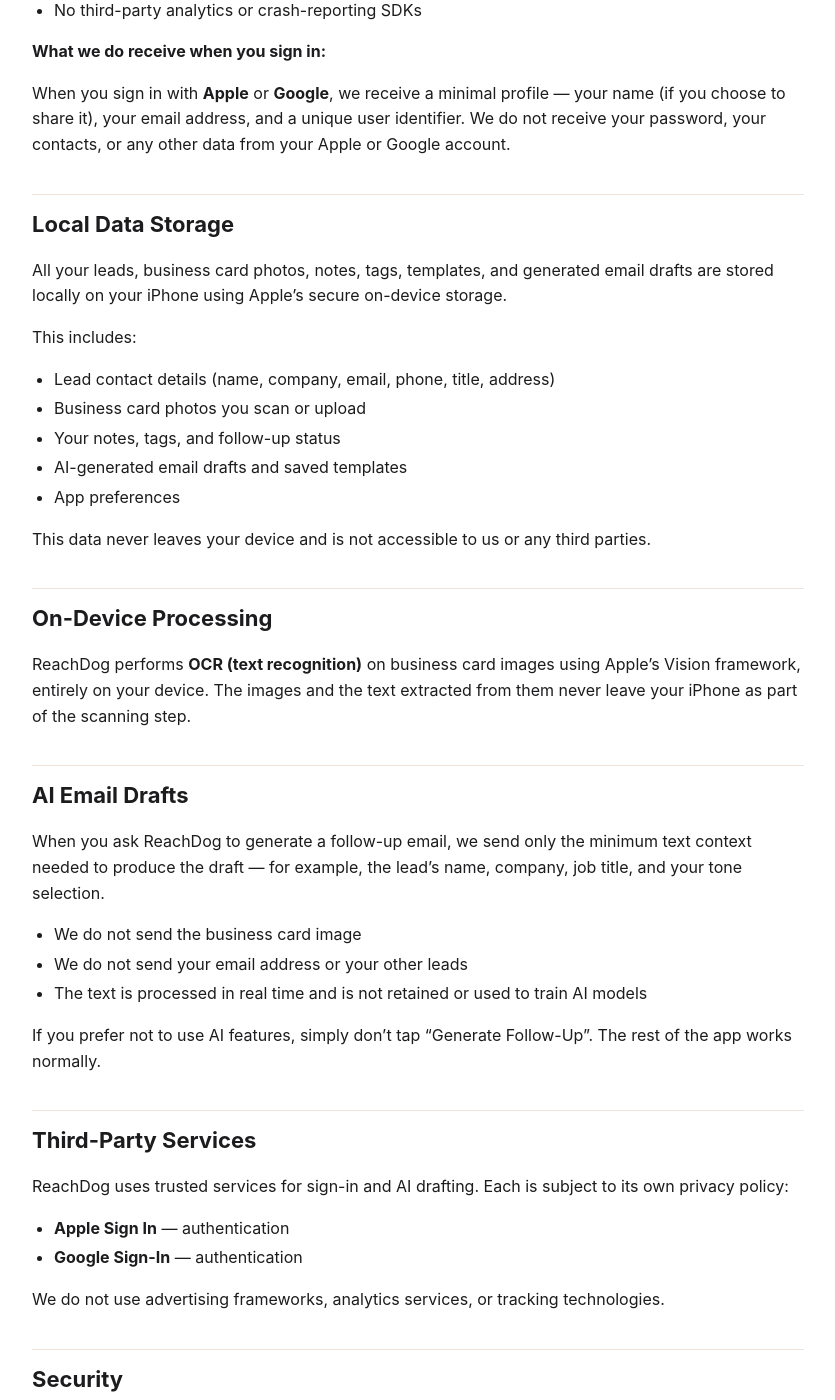
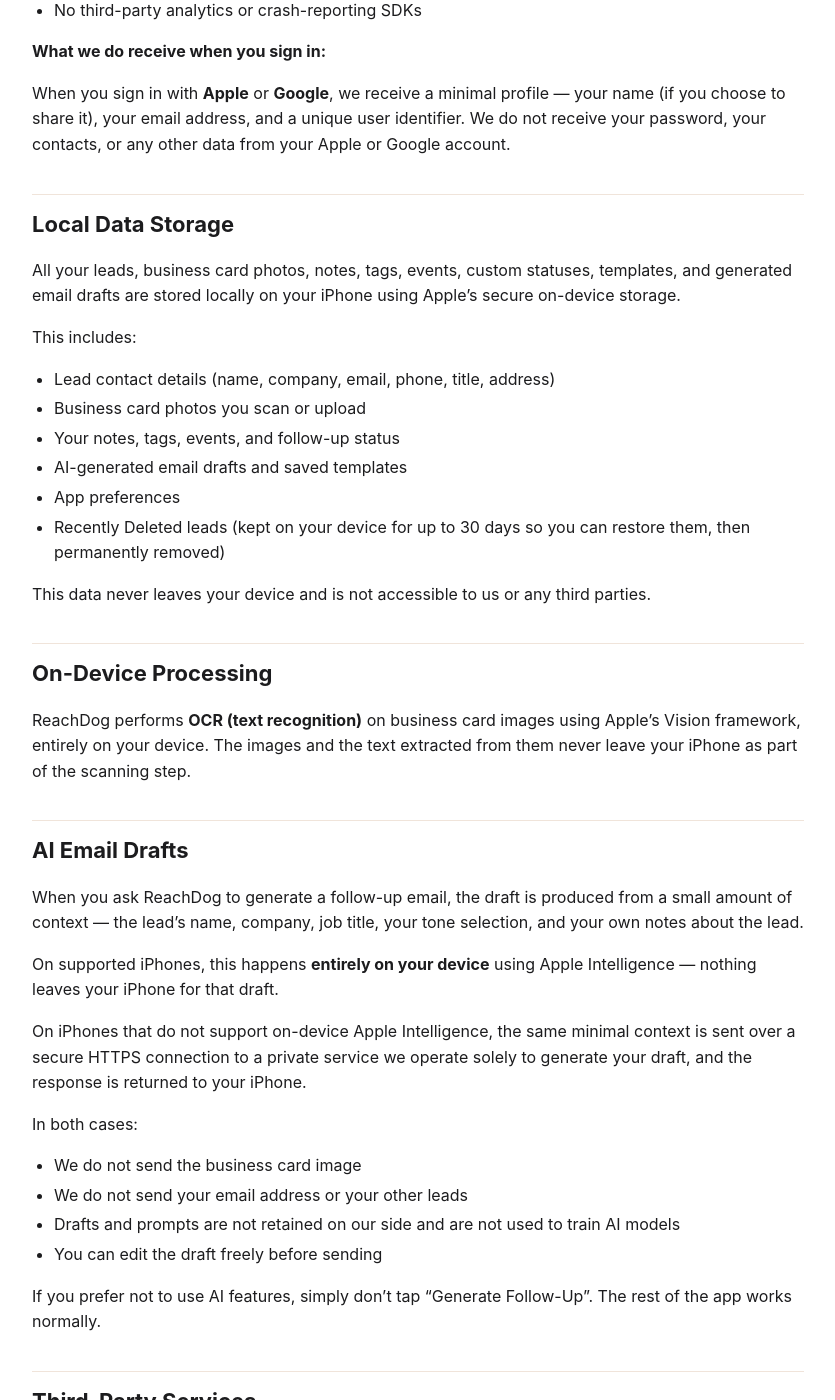
Before and after one commit to biceps1/ReachDogPrivacy-Support, a Jekyll site: the page built from index.md, in a window 1280 px wide and 1400 px high, scrolled down 805 px. Shown: the whole window, without its empty margins (222-1057 px from the left). Built offline with Jekyll 4.4.1, drawn with Linux system fonts in a browser that asks for light colours; some of the changed text lies outside the part shown.

Commit message:
Update Privacy & Support for v1.2 (iPhone-only, AI on-device option, Recently Deleted, swipe-to-delete)

```diff
--- a/index.md
+++ b/index.md
@@ -5,11 +5,11 @@ title: Privacy & Support
 
 # Privacy Policy
 
-**Last Updated:** April 25, 2026
+**Last Updated:** May 13, 2026
 
 ## Introduction
 
-ReachDog for iOS respects your privacy. This Privacy Policy explains how information is handled when you use ReachDog on your iPhone or iPad.
+ReachDog for iOS respects your privacy. This Privacy Policy explains how information is handled when you use ReachDog on your iPhone.
 
 ✓ Your business cards, leads, and notes stay on your device. We do not sell, rent, or share your data.
 
@@ -31,15 +31,16 @@ When you sign in with **Apple** or **Google**, we receive a minimal profile —
 
 ## Local Data Storage
 
-All your leads, business card photos, notes, tags, templates, and generated email drafts are stored locally on your iPhone using Apple's secure on-device storage.
+All your leads, business card photos, notes, tags, events, custom statuses, templates, and generated email drafts are stored locally on your iPhone using Apple's secure on-device storage.
 
 This includes:
 
 - Lead contact details (name, company, email, phone, title, address)
 - Business card photos you scan or upload
-- Your notes, tags, and follow-up status
+- Your notes, tags, events, and follow-up status
 - AI-generated email drafts and saved templates
 - App preferences
+- Recently Deleted leads (kept on your device for up to 30 days so you can restore them, then permanently removed)
 
 This data never leaves your device and is not accessible to us or any third parties.
 
@@ -49,11 +50,18 @@ ReachDog performs **OCR (text recognition)** on business card images using Apple
 
 ## AI Email Drafts
 
-When you ask ReachDog to generate a follow-up email, we send only the minimum text context needed to produce the draft — for example, the lead's name, company, job title, and your tone selection.
+When you ask ReachDog to generate a follow-up email, the draft is produced from a small amount of context — the lead's name, company, job title, your tone selection, and your own notes about the lead.
+
+On supported iPhones, this happens **entirely on your device** using Apple Intelligence — nothing leaves your iPhone for that draft.
+
+On iPhones that do not support on-device Apple Intelligence, the same minimal context is sent over a secure HTTPS connection to a private service we operate solely to generate your draft, and the response is returned to your iPhone.
+
+In both cases:
 
 - We do not send the business card image
 - We do not send your email address or your other leads
-- The text is processed in real time and is not retained or used to train AI models
+- Drafts and prompts are not retained on our side and are not used to train AI models
+- You can edit the draft freely before sending
 
 If you prefer not to use AI features, simply don't tap "Generate Follow-Up". The rest of the app works normally.
 
@@ -162,7 +170,12 @@ Yes. **Settings → Email** lets you pick your default.
 
 ### How do I delete a lead?
 
-Swipe left on any row in the Leads tab and tap **Delete**.
+You have two ways:
+
+- **From the Leads list:** swipe left on the lead and tap **Delete**.
+- **From the lead's profile:** open the lead and tap the **trash** icon at the top-right, then confirm.
+
+Either way, the lead moves to **Recently Deleted** (Settings → Recently Deleted) where it stays for up to 30 days so you can restore it. After 30 days it is permanently removed from your iPhone.
 
 ### How do I delete my account?
 
@@ -170,7 +183,7 @@ Open **Settings → Delete Account** (red button at the bottom of the Settings t
 
 ### Which iPhones are supported?
 
-ReachDog supports iPhones running iOS 17 or newer. iPhones on iOS 26+ get an upgraded OCR engine for even better recognition.
+ReachDog is iPhone-only and supports iPhones running iOS 17 or newer. iPhones on iOS 26+ get an upgraded OCR engine for even better recognition. Recent iPhones that support Apple Intelligence also generate AI follow-up emails fully on-device.
 
 ### Do you collect analytics or track me?
 
```
